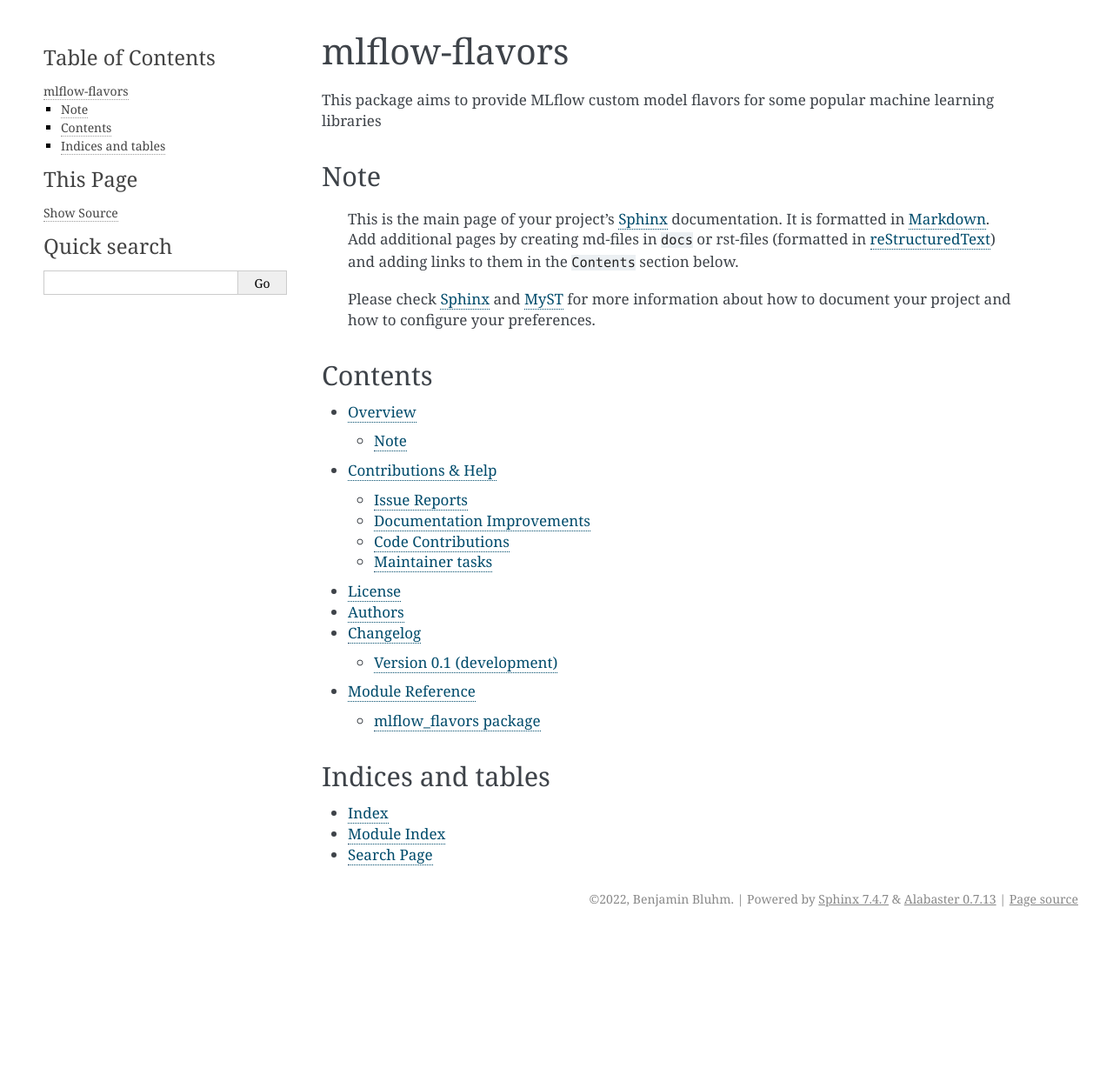
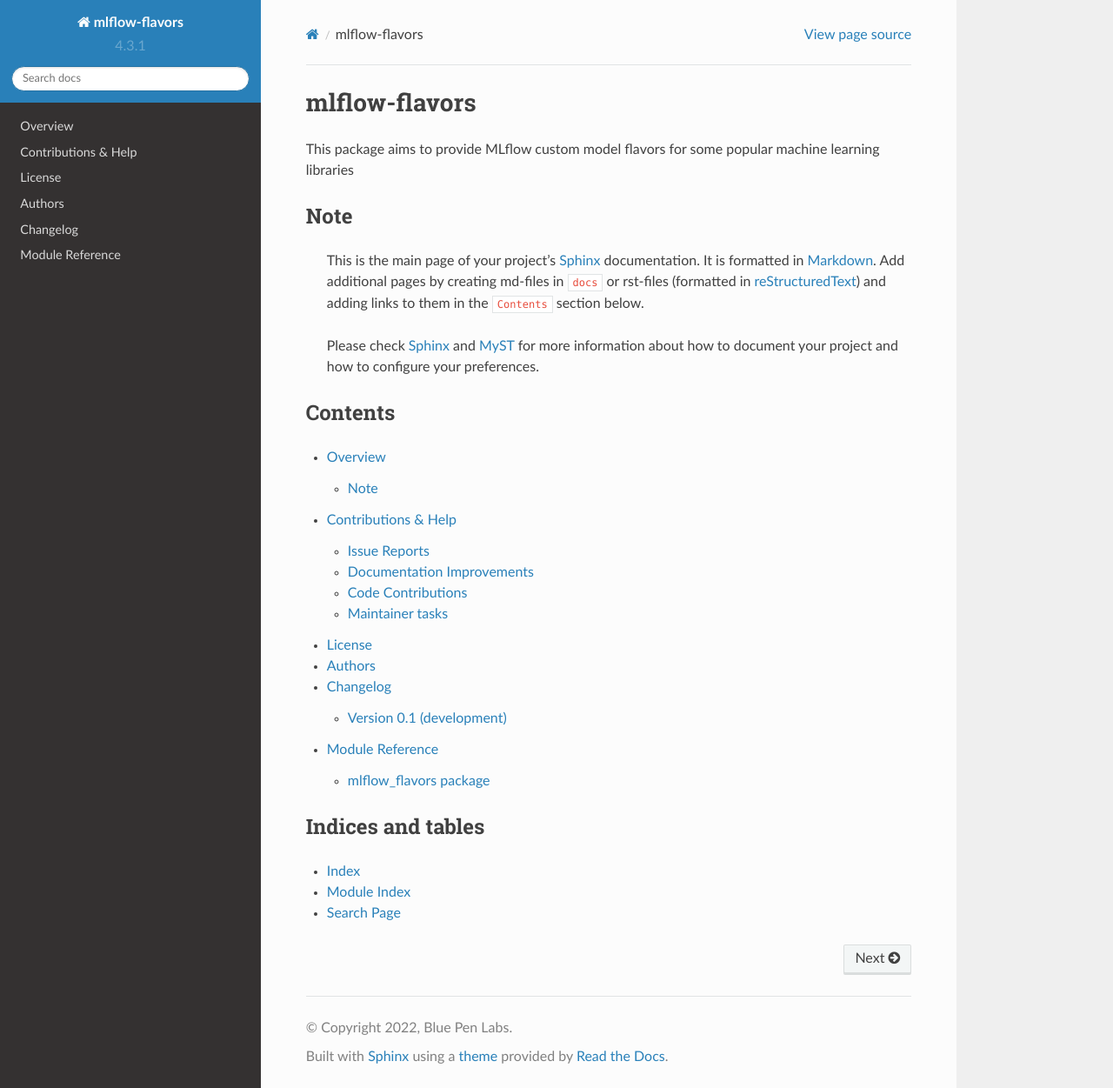
Before and after one commit to ml-toolkits/mlflavors, a Sphinx documentation site: the page built from docs/index.md, in a window 1280 px wide and 1251 px high. Shown: the whole window at 87% size. Built offline with Sphinx 7.4.7 and the Read the Docs theme 2.0.0, drawn with Linux system fonts in a browser that asks for light colours.

Commit message:
Switch to Sphinx RTD theme

```diff
--- a/docs/conf.py
+++ b/docs/conf.py
@@ -106,7 +106,7 @@
 
 # General information about the project.
 project = "mlflow-flavors"
-copyright = "2022, Benjamin Bluhm"
+copyright = "2022, Blue Pen Labs"
 
 # The version info for the project you're documenting, acts as replacement for
 # |version| and |release|, also used in various other places throughout the
@@ -171,7 +171,7 @@
 
 # The theme to use for HTML and HTML Help pages.  See the documentation for
 # a list of builtin themes.
-html_theme = "alabaster"
+html_theme = "sphinx_rtd_theme"
 
 # Theme options are theme-specific and customize the look and feel of a theme
 # further.  For a list of options available for each theme, see the
--- a/docs/requirements.txt
+++ b/docs/requirements.txt
@@ -4,3 +4,4 @@
 # sphinx_rtd_theme
 myst-parser[linkify]
 sphinx>=3.2.1
+sphinx_rtd_theme
```
